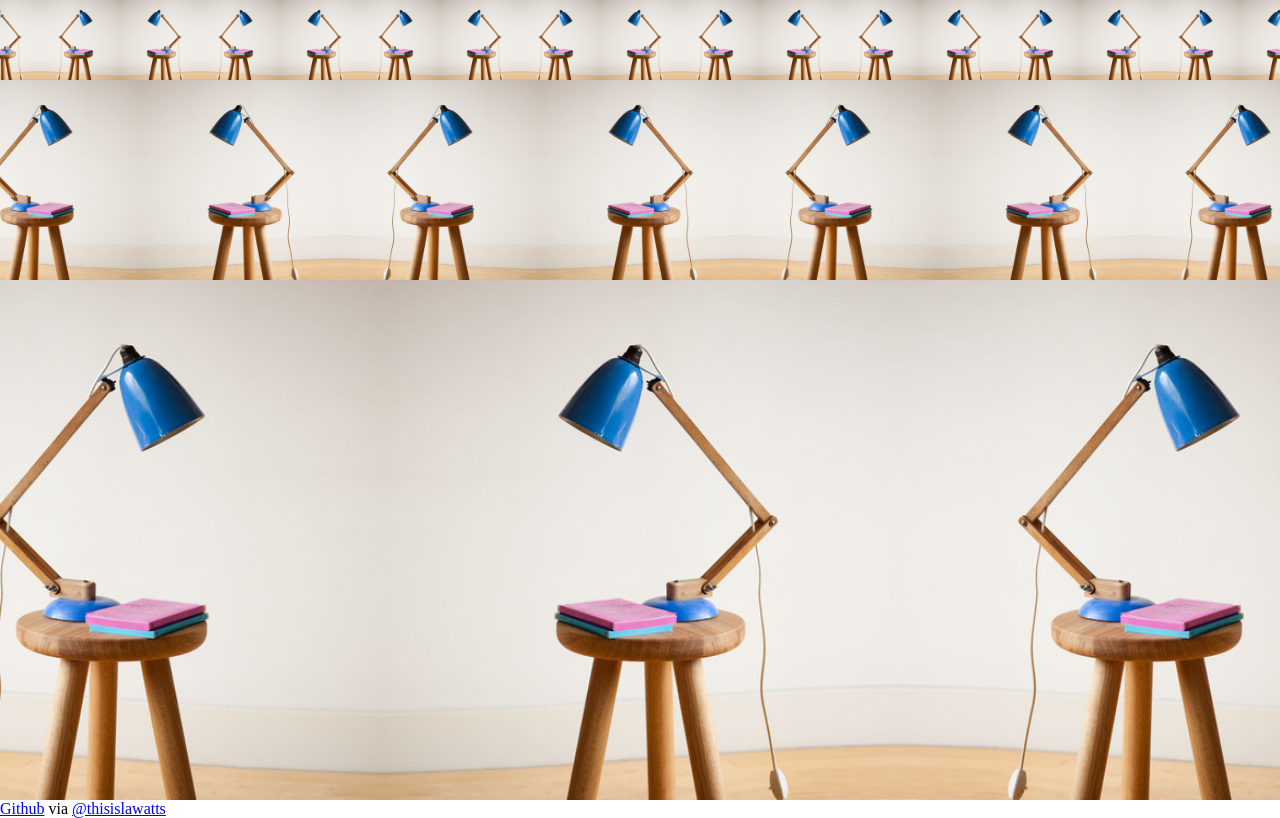
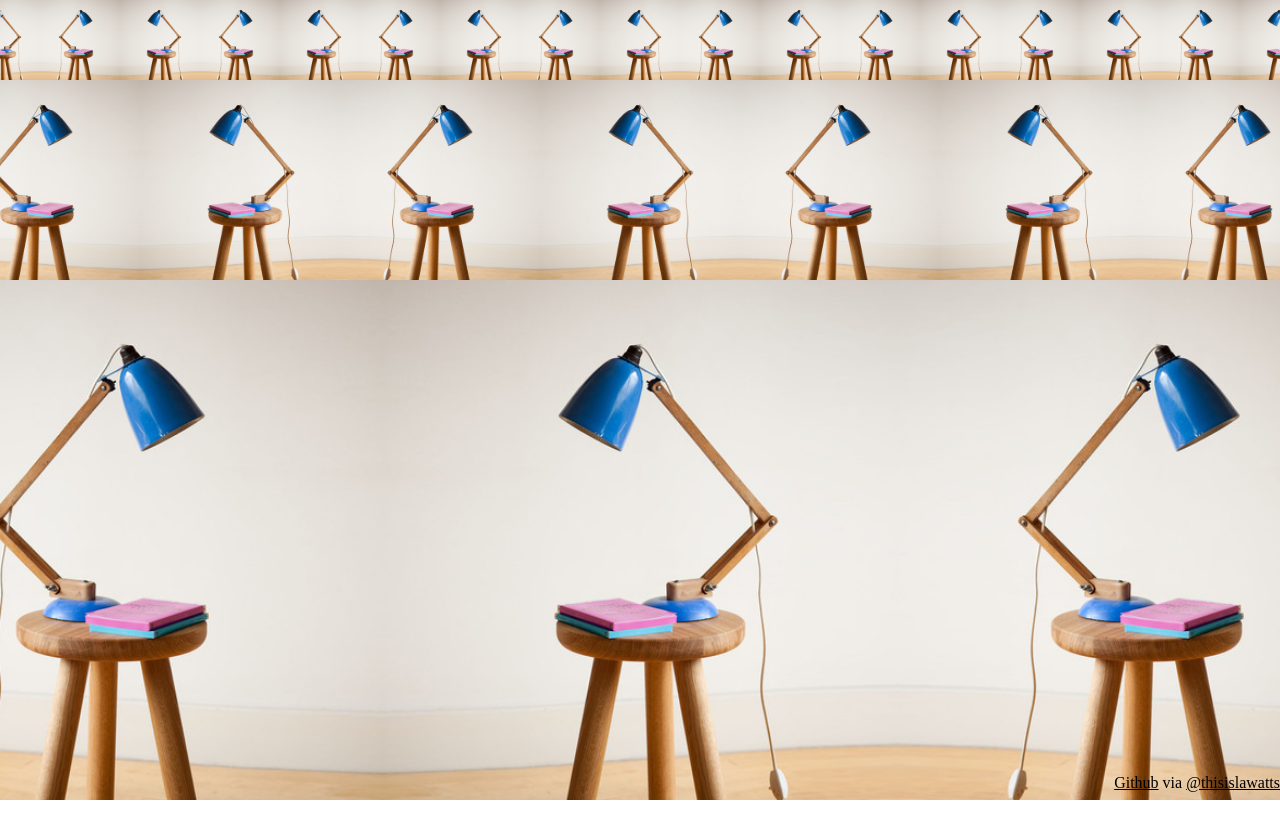
Before and after one commit to thisislawatts/discopaper, a plain HTML site: page index.html in a window 1280 px wide. Drawn offline with nearby package versions, Linux system fonts and the light colour scheme.

Commit message:
Position credit

```diff
--- a/index.html
+++ b/index.html
@@ -37,6 +37,18 @@
 			outline: 1px solid;
 		}
 
+		footer {
+			position: fixed;
+			bottom: .5em;
+			right: 0;
+
+			text-align: right;
+		}
+
+		a {
+			color: #000;
+		}
+
 	</style>
 </head>
 <body>
```
